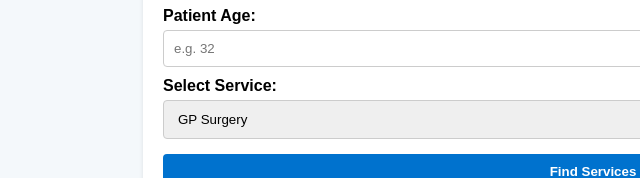
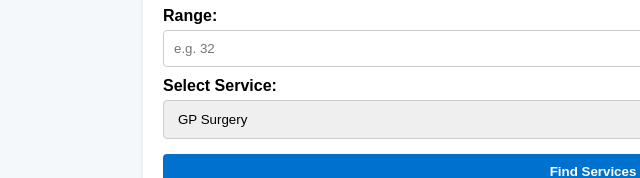
Before and after one commit to App-Project-NHS/App-project-NHS.github.io, a plain HTML site: page index.html in a window 1280 px wide. Shown: the part 253-431 px from the top of the page, 47-687 px from the left. Drawn offline with Linux system fonts and the light colour scheme.

Commit message:
Update to change the age to the range

```diff
--- a/index.html
+++ b/index.html
@@ -21,7 +21,7 @@
         <label for="postcode">Patient Postcode:</label>
         <input type="text" id="postcode" placeholder="e.g. LL57 1UT" required>
 
-        <label for="age">Patient Age:</label>
+        <label for="age">Range:</label>
         <input type="number" id="age" placeholder="e.g. 32" required>
 
         <label for="service">Select Service:</label>
```
